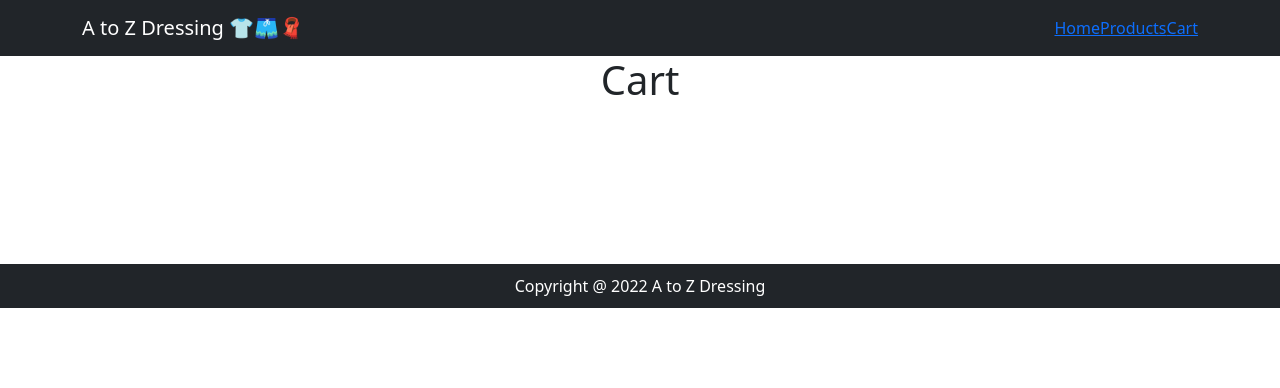
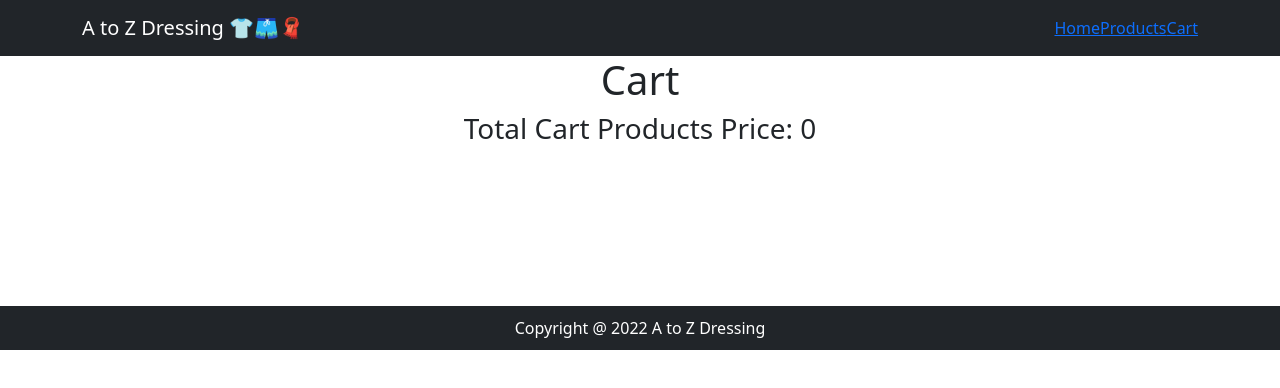
Before and after one commit to imuqeetchaudhary/ecommerce-app, a React (Create React App) app: page /cart in a window 1280 px wide. Shown: the top 388 px of the page. Built offline with nearby package versions, Linux system fonts and the light colour scheme.

Commit message:
added totalCartProductsPrice in cart

```diff
--- a/src/App.js
+++ b/src/App.js
@@ -54,7 +54,7 @@ function App() {
               path="cart"
               element={
                 <CartProductsContext.Provider value={cartProducts}>
-                  <Cart/>
+                  <Cart />
                 </CartProductsContext.Provider>
               }
             />
--- a/src/components/Cart.jsx
+++ b/src/components/Cart.jsx
@@ -5,9 +5,18 @@ import SingleProductCard from "./SingleProductCard";
 
 const Cart = () => {
   const cartProducts = useContext(CartProductsContext);
+
+  const totalCartProductsPrice = cartProducts.reduce(
+    (accumulator, prevProduct) => {
+      return accumulator + prevProduct.price;
+    },
+    0
+  );
+
   return (
     <div className="cart">
       <h1>Cart</h1>
+      <h3>Total Cart Products Price: {totalCartProductsPrice}</h3>
       <CardGroup className="card-group">
         {cartProducts.map((product) => (
           <SingleProductCard
```
